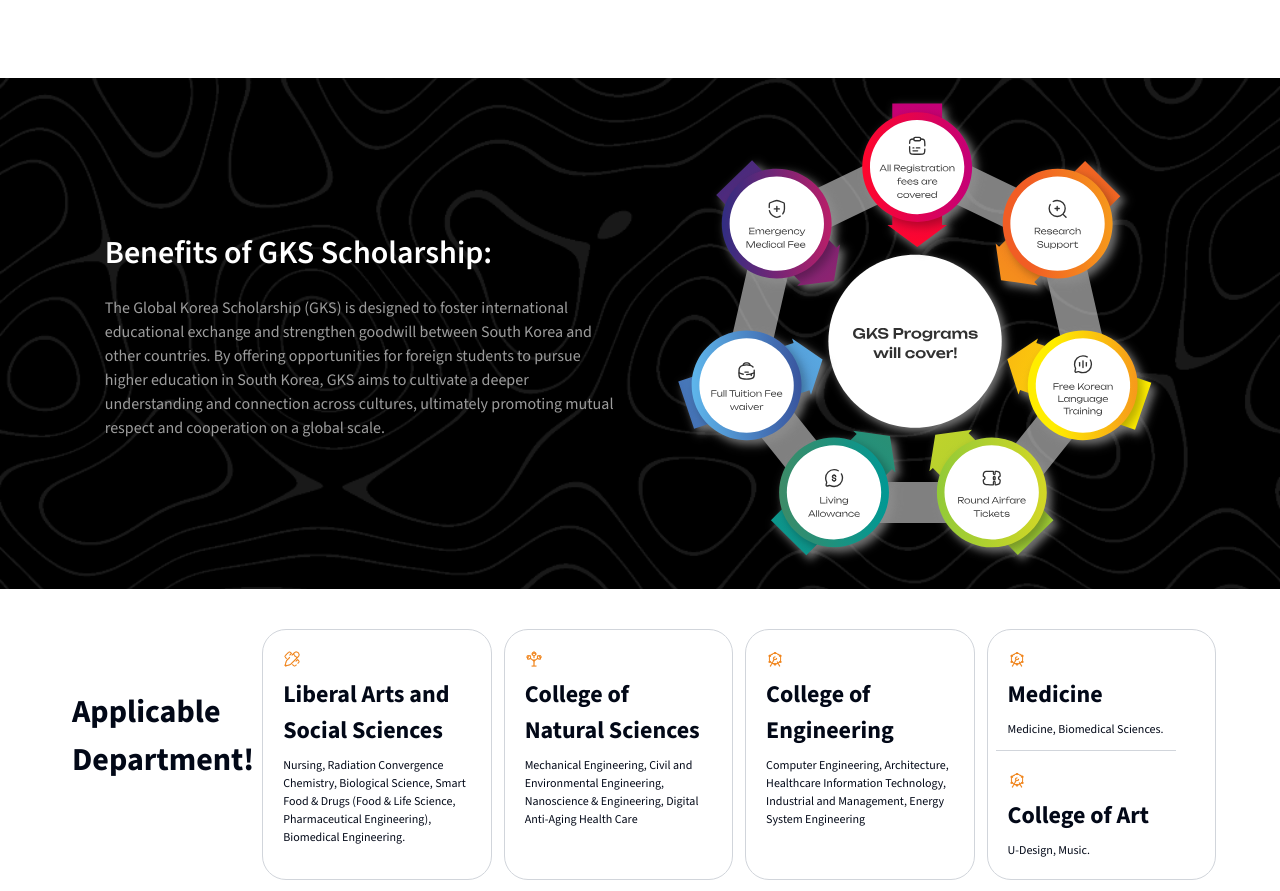
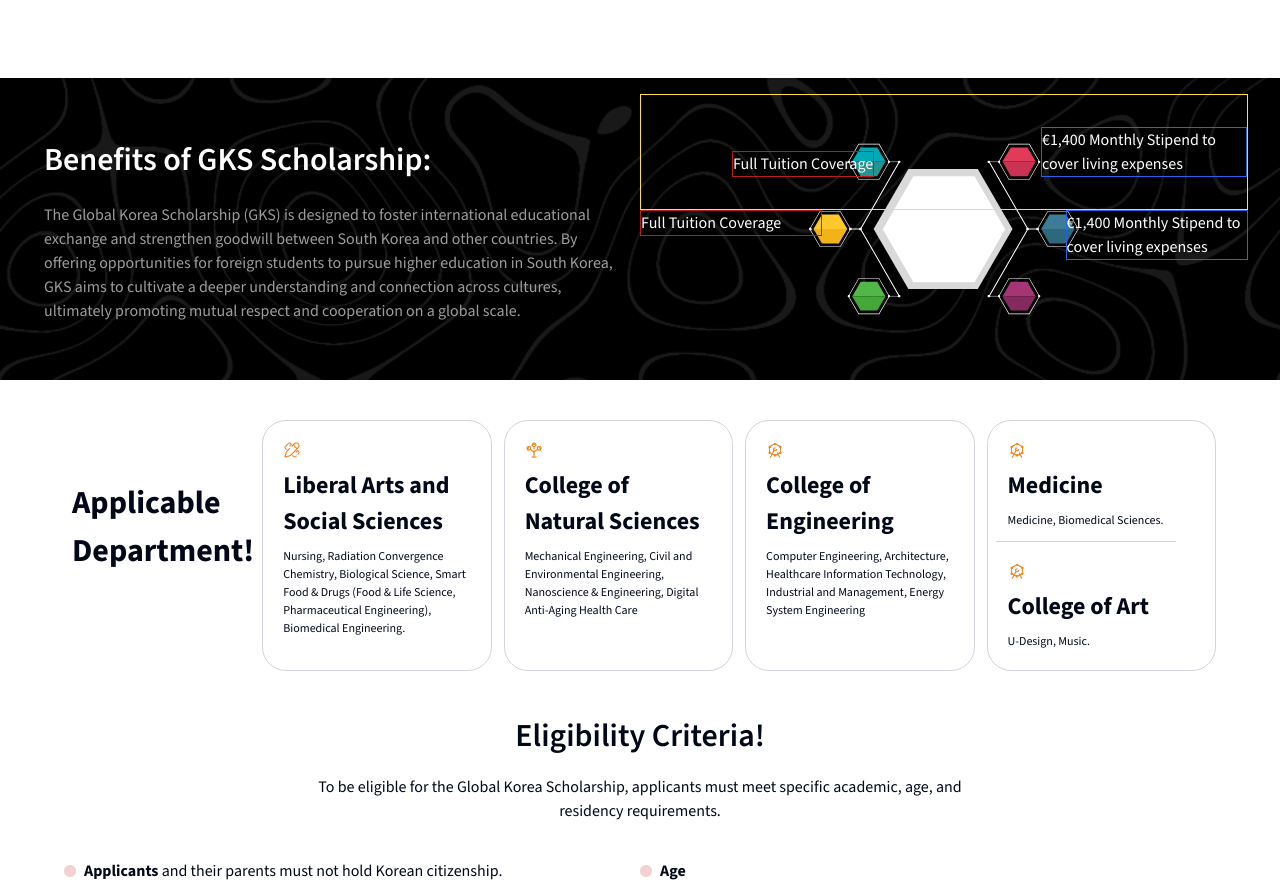
Before and after one commit to JunaidKhan92Pak/WWAH, a Next.js app: page /scholarshipdetail in a window 1280 px wide. Shown: the part 1794-2685 px from the top of the page. Built offline with nearby package versions, Linux system fonts and the light colour scheme.

Commit message:
scholarship detail GK

```diff
--- a/app/(pages)/countrypage/components/ScholarshipsInUK.tsx
+++ b/app/(pages)/countrypage/components/ScholarshipsInUK.tsx
@@ -80,10 +80,10 @@
             </div>
 
             <div className="relative flex flex-col md:hidden space-y-4">
-              <h2 className="text-white">BSC Physicology</h2>
+              <h5 className="text-white">BSC Physicology</h5>
               {healthcareItems.map((item, index) => (
                 <div key={index} className="flex items-center space-x-4 text-white ">
-                  <Image src={item.image} alt={item.text} width={50} height={50} />
+                  <Image src={item.image} alt={item.text} width={30} height={30} />
                   <p>{item.text}</p>
                 </div>
               ))}
--- a/app/(pages)/scholarshipdetail/components/GKSscholarships.tsx
+++ b/app/(pages)/scholarshipdetail/components/GKSscholarships.tsx
@@ -1,9 +1,9 @@
-import React from 'react'
-import Image from 'next/image'
+import React from "react";
+// import Image from "next/image";
 const GKSscholarships = () => {
   return (
     <>
-       <section>
+      <section>
         <div
           className="relative bg-cover lg:mt-10 bg-center bg-black  flex flex-col items-center justify-center  p-4 sm:px-6 lg:px-8"
           style={{
@@ -11,28 +11,123 @@
           }}
         >
           <div className=" absolute inset-0 bg-black opacity-90 z-0"></div>
-          <div className="flex flex-col md:flex-row w-[90%] gap-5 justify-center items-center">
+          <div className="flex flex-col xl:flex-row w-full justify-center items-center">
             <div className=" relative w-full md:w-1/2  space-y-5 p-3 text-white">
               <h3>Benefits of GKS Scholarship:</h3>
               <p className="text-[#9D9D9D]">
-              The Global Korea Scholarship (GKS) is designed to foster international educational exchange and strengthen goodwill between South Korea and other countries. By offering opportunities for foreign students to pursue higher education in South Korea, GKS aims to cultivate a deeper understanding and connection across cultures, ultimately promoting mutual respect and cooperation on a global scale.
+                The Global Korea Scholarship (GKS) is designed to foster
+                international educational exchange and strengthen goodwill
+                between South Korea and other countries. By offering
+                opportunities for foreign students to pursue higher education in
+                South Korea, GKS aims to cultivate a deeper understanding and
+                connection across cultures, ultimately promoting mutual respect
+                and cooperation on a global scale.
               </p>
             </div>
-            <div className="flex relative w-full md:w-1/2 justify-center items-center">
-              <Image
-                src="/scholarshipdetail/gks.svg"
-                alt="popularPrograms"
-                // className="w-[90%]"
-                width={500}
-                height={500}
-              />
+            {/* <div className="flex relative w-full xl:w-[70%] justify-center items-center">
+              <div className='space-y-12 items-end justify-end flex flex-col'>
+                <div className="flex h-[50px] items-start justify-left">
+
+                  <p className='text-white text-base h-[40px] border'> Full Tuition Coverage</p>
+                </div>
+
+                <p className='text-white text-base h-[30px] border leading-tight pr-1'>Free Travel and Installation Costs</p>
+                <p className='text-white text-base h-[40px] border'>Free Visa Cost</p>
+
+              </div>
+
+              <div className='relative'>
+                <Image
+                  src="/scholarshipdetail/benefit.svg"
+                  alt="popularPrograms"
+                  // className="w-[90%]"
+                  width={400}
+                  height={400}
+                />
+                <div className="md:absolute md:inset-0  flex items-center justify-center">
+                  <p className="w-[90px] text-center  text-white md:text-black font-semibold"> BSC Physiology</p>
+                </div>
+              </div>
+              <div className='space-y-12 items-start justify-end flex flex-col'>
+                <div className="flex  items-center">
+                  <p className='text-white text-base leading-tight h-[40px] border'>€1,400 Monthly Stipend
+                    to cover living expenses</p>
+                </div>
+                <div className="flex  items-start  ">
+
+                  <p className='text-white text-base pl-2 border h-[30px] '>Free Medical Insurance</p>
+                </div>
+                <div className="flex  items-start  ">
+
+                  <p className='text-white text-base border h-[40px] leading-tight'>Free Exposure to
+                    International Learning</p>
+                </div>
+
+              </div>
+            </div> */}
+
+            <div
+              className=" relative w-full md:w-1/2 justify-center items-center"
+              style={{
+                backgroundImage: "url('/scholarshipdetail/benefit.svg')",
+                backgroundSize: "270px 270px", // Maintain original size
+                backgroundRepeat: "no-repeat",
+                backgroundPosition: "center",
+                height: "270px", // Ensure the container has enough height
+              }}
+            >
+              <div className="border border-yellow-300 w-[100%] flex justify-end  ">
+                <div className="flex flex-row w-[85%] justify-between py-8 items-end">
+                  <p className="text-white text-[16px] border border-red-700">
+                    {" "}
+                    Full Tuition Coverage
+                  </p>
+                  <div className="w-[40%]">
+                    {" "}
+                    <p className="text-white text-[16px] border border-blue-600">
+                      €1,400 Monthly Stipend to cover living expenses
+                    </p>
+                  </div>{" "}
+                </div>
+
+              </div>
+              <div className="w-full justify-end">
+                <div className="flex flex-row w-full justify-between ">
+                  <div className="w-[30%] items-end">
+
+                  <p className="text-white text-[16px] border border-red-700">
+                    {" "}
+                    Full Tuition Coverage
+                  </p>
+                  </div>
+                  <div className="w-[30%]">
+                    {" "}
+                    <p className="text-white text-[16px] border border-blue-600">
+                      €1,400 Monthly Stipend to cover living expenses
+                    </p>
+                  </div>{" "}
+                </div>
+              </div>{" "}
+              {/* <div className="w-full">
+                <div className="flex flex-row w-full justify-between">
+                  <p className="text-white text-[16px] border border-red-700">
+                    {" "}
+                    Full Tuition Coverage
+                  </p>
+                  <div className="w-[45%]">
+                    {" "}
+                    <p className="text-white text-[16px] border border-blue-600">
+                      €1,400 Monthly Stipend to cover living expenses
+                    </p>
+                  </div>{" "}
+                </div>
+              </div> */}
             </div>
           </div>
         </div>
       </section>
+    </>
+  );
+};
 
-    </>
-  )
-}
-
-export default GKSscholarships
+export default GKSscholarships;
--- a/app/(studentdashboard)/dashboard/completeapplication/components/BasicInfo.tsx
+++ b/app/(studentdashboard)/dashboard/completeapplication/components/BasicInfo.tsx
@@ -430,11 +430,6 @@
                 {currentPage}
               </span>
 
-              {/* Next Button */}
-              {/* Current Page Number */}
-              <span className="px-4 py-2 text-sm font-semibold  rounded-lg border">
-                {currentPage}
-              </span>
 
               {/* Next Button */}
               <PaginationItem>
```
Also changed, not shown: public/scholarshipdetail/benefit.svg (added).
